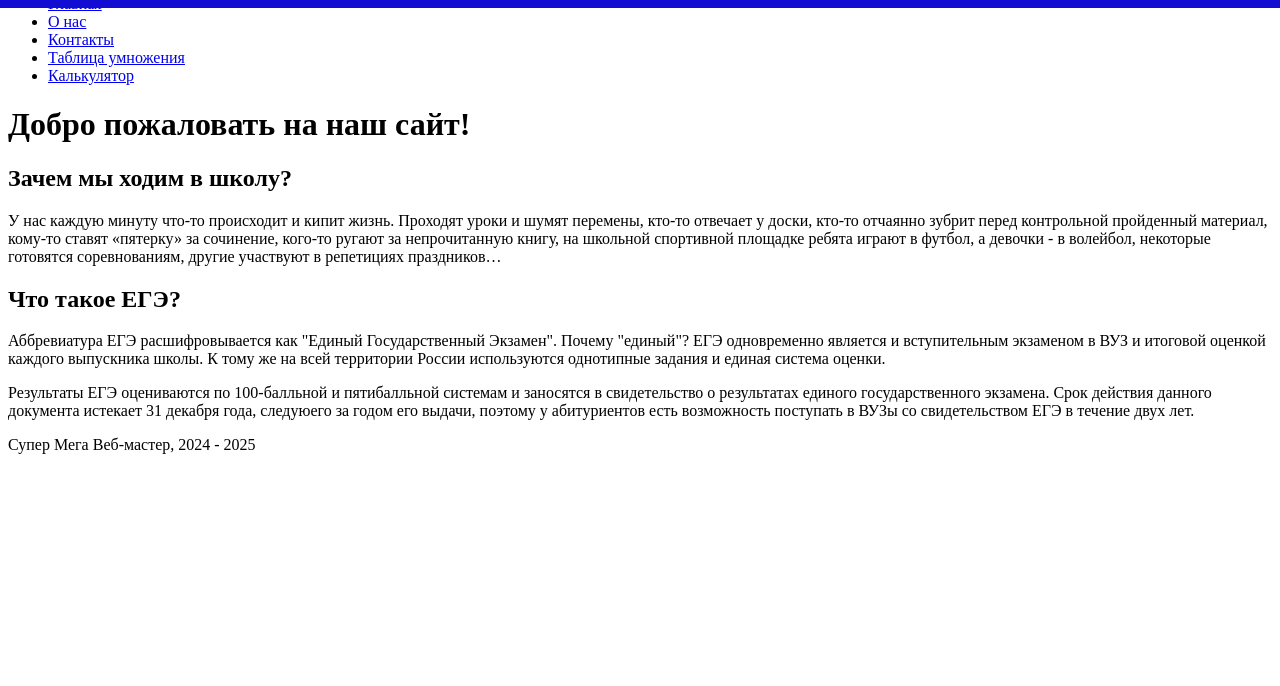
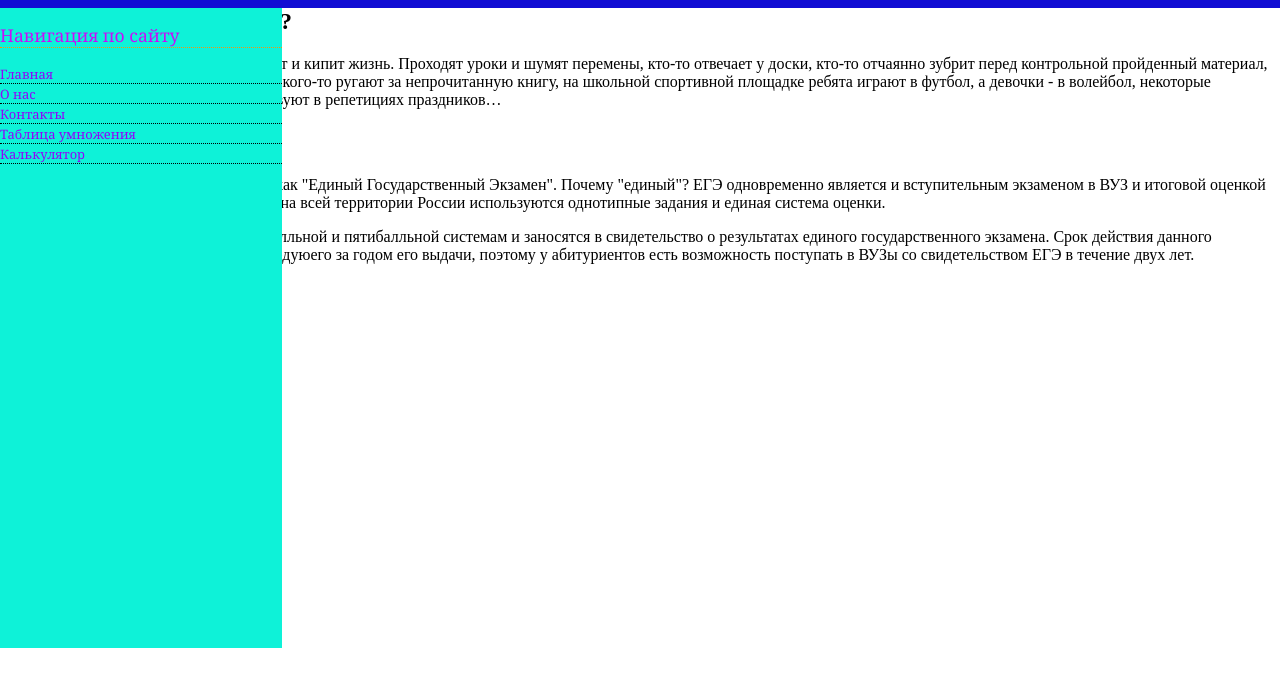
Before and after one commit to TatjanaY/Yaschun_Repository_IT, a plain HTML site: page index.htm in a window 1280 px wide. Shown: the part 72-758 px from the top of the page. Drawn offline with Linux system fonts and the light colour scheme.

Commit message:
[SWE-2] Описание стилей блока nav

```diff
--- a/Surname_style.css
+++ b/Surname_style.css
@@ -15,3 +15,41 @@ header {
     background-color: transparent;
     text-align: right;
  }
+ nav {
+   position: absolute;
+   top: 10%;
+   left: 0%;
+   width: 22%;
+   height: 80%;
+   background-color: #0EF2D8;
+   padding-left: 0px;
+ }
+nav ul{
+  list-style: none;
+  padding-left: 0px;
+  text-align: left;
+}
+nav a:link{
+  text-decoration: none;
+  font: 90% Georgia;
+  color: rgb(145,3,250);
+  background-color: transparent;
+}
+nav a:visited{
+  text-decoration: none;
+  font: 90% Georgia;
+  color: rgb(29,9,244);
+  background-color: transparent;
+}
+nav a:hover{
+   color: green;
+}
+nav li{
+  font: 90% Georgia;
+  border-bottom: 1px dotted black;
+}
+nav h2{
+  font: 110% Georgia;
+  color: rgb(201,12,249);
+   border-bottom: 1px dotted rgb(247,150,4);
+}
```
